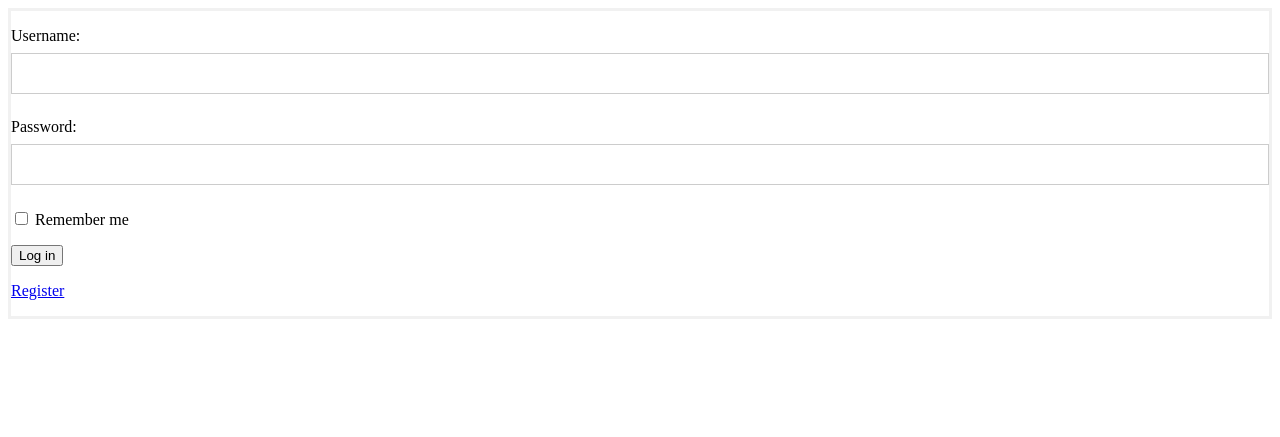
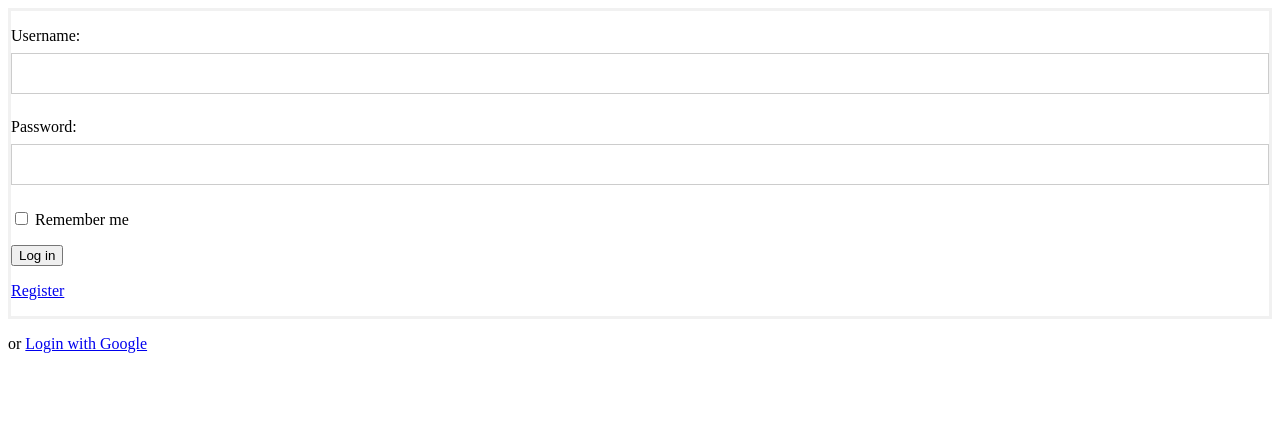
Before and after one commit to kira607/monet, a Flask app: page /user/login in a window 1280 px wide. Shown: the top 437 px of the page. Run offline with Flask 3, Linux system fonts and the light colour scheme.

Commit message:
setup google loging backend

```diff
--- a/requirements.txt
+++ b/requirements.txt
@@ -7,6 +7,9 @@ pymysql
 gitpython
 marshmallow
 cryptography
+requests
+oauthlib
+pyOpenSSL
 
 # =================================
 # google sheets requirements
--- a/setup.cfg
+++ b/setup.cfg
@@ -35,6 +35,9 @@ install_requires =
     gitpython
     marshmallow
     cryptography
+    requests
+    oauthlib
+    pyOpenSSL
 
 [options.package_data]
 yaba = py.typed
--- a/src/yaba/app.py
+++ b/src/yaba/app.py
@@ -41,7 +41,8 @@ def create_app() -> Flask:
 def main() -> None:
     '''Run entry point.'''
     app = create_app()
-    app.run(debug=True)
+    logger.info('Running app...')
+    app.run(debug=True, ssl_context='adhoc')
 
 
 if __name__ == '__main__':
--- a/src/yaba/apps/user/app.py
+++ b/src/yaba/apps/user/app.py
@@ -1,6 +1,12 @@
+import json
+import os
+
+import requests
+
 from flask import Blueprint, redirect, request, url_for, flash, Response
-from flask import render_template
+from flask import render_template, current_app
 from flask_login import LoginManager, current_user, login_user, login_required, logout_user
+from oauthlib.oauth2 import WebApplicationClient
 from werkzeug.security import generate_password_hash
 
 from yaba.orm import db
@@ -22,6 +28,16 @@ login_manager = LoginManager()
 login_manager.login_view = 'user.login'
 login_manager.login_message = 'Please login to access this page'
 login_manager.login_message_category = 'success'
+
+GOOGLE_CLIENT_ID = os.environ.get('GOOGLE_CLIENT_ID', None)
+GOOGLE_CLIENT_SECRET = os.environ.get('GOOGLE_CLIENT_SECRET', None)
+GOOGLE_DISCOVERY_URL = 'https://accounts.google.com/.well-known/openid-configuration'
+
+oauth_client = WebApplicationClient(GOOGLE_CLIENT_ID)
+
+
+def get_google_provider_cfg():
+    return requests.get(GOOGLE_DISCOVERY_URL).json()
 
 
 @login_manager.user_loader
@@ -95,6 +111,91 @@ def login() -> Response | str:
     return render_template('login.html')
 
 
+@user_app.route('/glogin')
+def google_login():
+    current_app.logger.info("Initiating google login")
+    # Find out what URL to hit for Google login
+    google_provider_cfg = get_google_provider_cfg()
+    current_app.logger.info(google_provider_cfg)
+    authorization_endpoint = google_provider_cfg["authorization_endpoint"]
+    current_app.logger.info(authorization_endpoint)
+
+    # Use library to construct the request for Google login and provide
+    # scopes that let you retrieve user's profile from Google
+    request_uri = oauth_client.prepare_request_uri(
+        authorization_endpoint,
+        redirect_uri=request.base_url + "/callback",
+        scope=["openid", "email", "profile"],
+    )
+    current_app.logger.info(request_uri)
+    return redirect(request_uri)
+
+
+@user_app.route('/glogin/callback')
+def google_login_callback():
+    current_app.logger.info('processing google login callback')
+    # Get authorization code Google sent back to you
+    code = request.args.get("code")
+
+    # Find out what URL to hit to get tokens that allow you to ask for
+    # things on behalf of a user
+    google_provider_cfg = get_google_provider_cfg()
+    token_endpoint = google_provider_cfg["token_endpoint"]
+
+    # Prepare and send a request to get tokens! Yay tokens!
+    token_url, headers, body = oauth_client.prepare_token_request(
+        token_endpoint,
+        authorization_response=request.url,
+        redirect_url=request.base_url,
+        code=code
+    )
+    token_response = requests.post(
+        token_url,
+        headers=headers,
+        data=body,
+        auth=(GOOGLE_CLIENT_ID, GOOGLE_CLIENT_SECRET),
+    )
+
+    # Parse the tokens!
+    oauth_client.parse_request_body_response(json.dumps(token_response.json()))
+
+    # Now that you have tokens (yay) let's find and hit the URL
+    # from Google that gives you the user's profile information,
+    # including their Google profile image and email
+    userinfo_endpoint = google_provider_cfg["userinfo_endpoint"]
+    uri, headers, body = oauth_client.add_token(userinfo_endpoint)
+    userinfo_response = requests.get(uri, headers=headers, data=body)
+
+    # You want to make sure their email is verified.
+    # The user authenticated with Google, authorized your
+    # app, and now you've verified their email through Google!
+    current_app.logger.info(userinfo_response.json())
+    if userinfo_response.json().get("email_verified"):
+        unique_id = userinfo_response.json()["sub"]
+        users_email = userinfo_response.json()["email"]
+        picture = userinfo_response.json()["picture"]
+        users_name = userinfo_response.json()["given_name"]
+    else:
+        return "User email not available or not verified by Google.", 400
+
+    # Create a user in your db with the information provided
+    # by Google
+    user = User(
+        name=users_name,
+        email=users_email,
+        # profile_pic=picture
+    )
+
+    # Doesn't exist? Add it to the database.
+    if not User.get(unique_id):
+        User.create(unique_id, users_name, users_email, picture)
+
+    # Begin user session by logging the user in
+    login_user(user)
+
+    # Send user back to homepage
+    return redirect(url_for("index"))
+
 @user_app.route('/profile', methods=['GET'])
 @login_required
 def profile():
--- a/src/yaba/apps/user/templates/login.html
+++ b/src/yaba/apps/user/templates/login.html
@@ -17,7 +17,11 @@
     <p><label>Password: </label><input type="password" name="password" value="" required /> </p>
     <p><input type="checkbox" name="remember" /> Remember me </p>
     <p><input type="submit" value="Log in" /> </p>
-    <p><a href="{{url_for('user.register')}}">Register</a> </p>
+    <p><a href="{{ url_for('user.register') }}">Register</a> </p>
 </form>
 
+<p>
+    or <a href="{{ url_for('user.google_login') }}">Login with Google</a>
+</p>
+
 {% endblock %}
```
